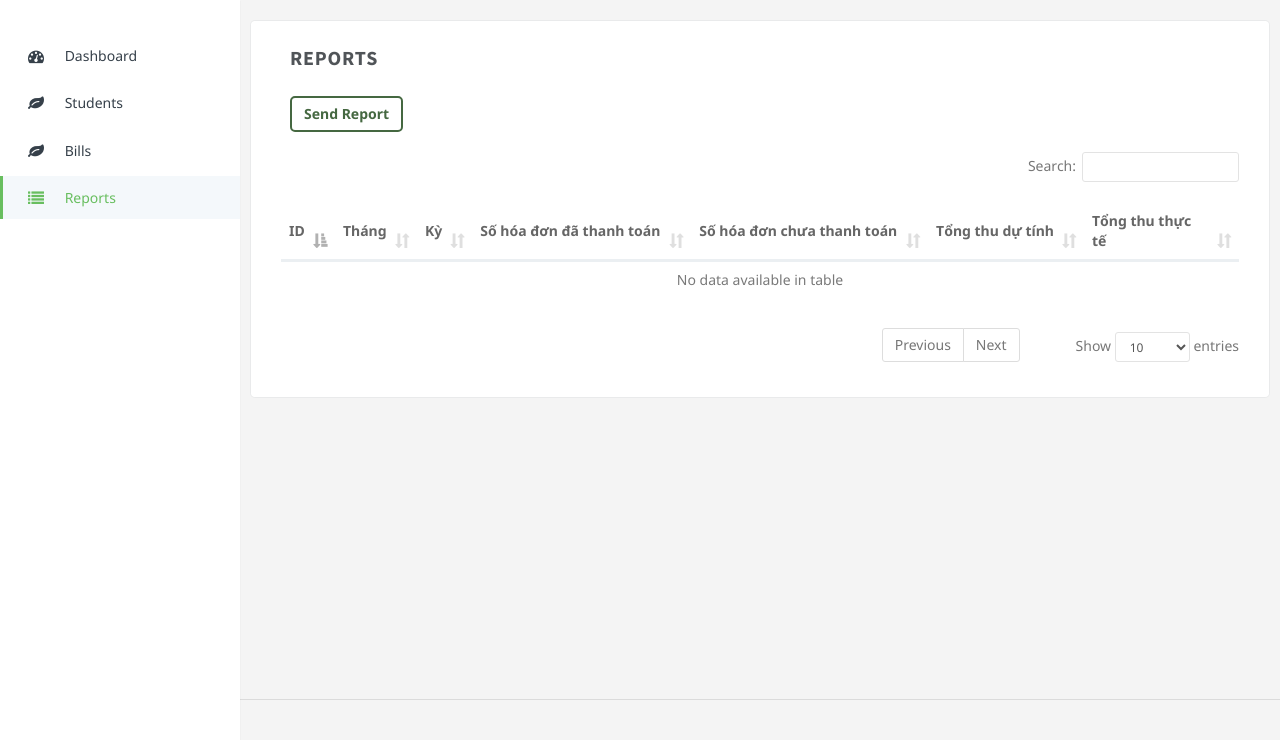
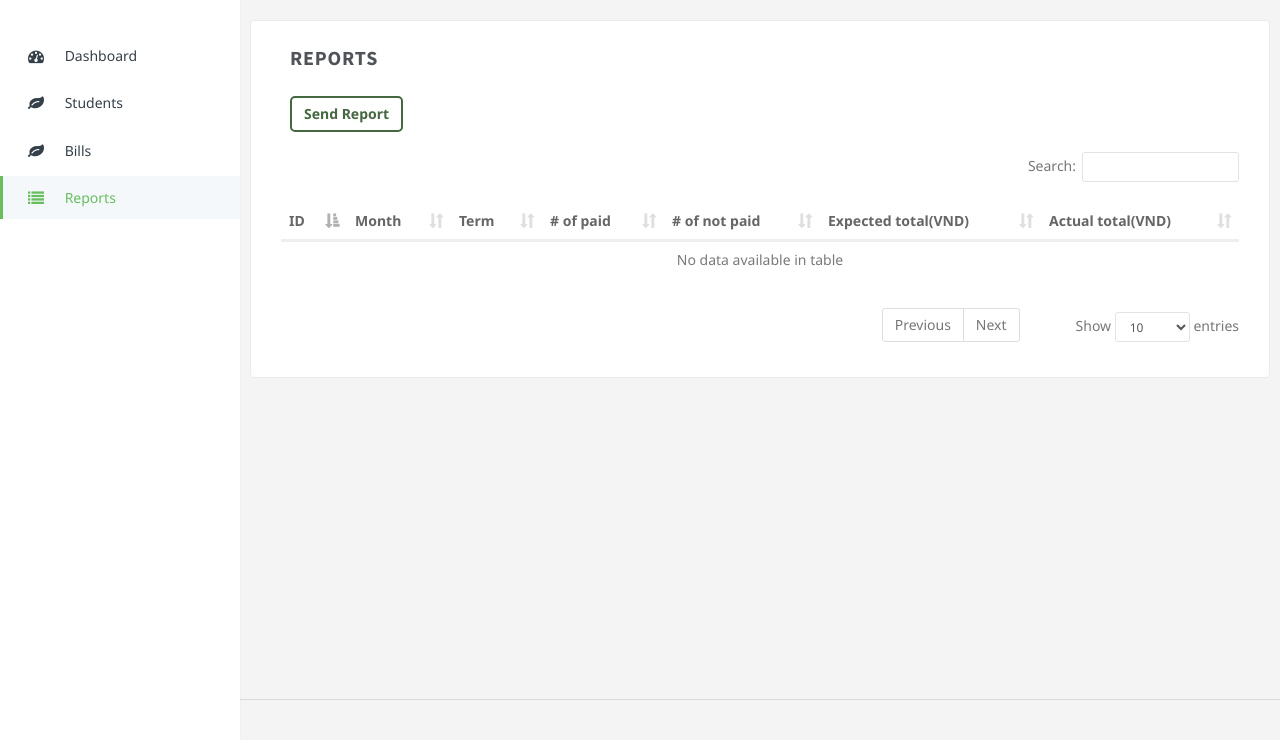
Before and after one commit to DuyenNguyen66/dormitory-ms, a CodeIgniter app: page /database/index.php/admin/report/getReports in a window 1280 px wide. Shown: the part 60-800 px from the top of the page. Run offline with CodeIgniter, Linux system fonts and the light colour scheme; a user stored in the database is signed in; data comes from the database, SQL or seed files in the repository; tables that the repository leaves empty or names only in its code hold one stand-in row (values such as "Sample post"); some web fonts are replaced.

Commit message:
Get list report, Add report

```diff
--- a/application/controllers/admin/Report.php
+++ b/application/controllers/admin/Report.php
@@ -79,6 +79,11 @@ class Report extends CI_Controller {
 		$cmd = $this->input->post('cmd');
 		if (!empty($cmd)) {
 			$report_id = $this->report_model->getReportId($arr[1], $term['term_id'])['report_id'];
+			$check = $this->report_model->checkExistReport($report_id, $building_id);
+			if ($check != null) {
+				$this->session->set_flashdata('error', 'Buiding had reported.');
+				$content = $this->load->view('admin/report_list_manager', '', true);
+			}else {
 				$num_paid = $this->bill_model->getNumPaid($building_id, $arr[1], $term['term_id']);
 				$num_not_paid = $this->bill_model->getNumNotPaid($building_id, $arr[1], $term['term_id']);
 				$expected_total = $this->bill_model->getExpectedTotal($building_id, $arr[1], $term['term_id'])['expected_total'];
@@ -97,7 +102,16 @@ class Report extends CI_Controller {
 					'created_by' => $created_by
 				);
 				$this->report_model->createReportDetail($params);
+				//update reports table
+				$exp_total = $this->report_model->getExpTotal($building_id, $report_id)['expected_total'];
+				$act_total = $this->report_model->getActTotal($building_id, $report_id)['actual_total'];
+				$updateParams = array(
+					'expected_total' => $exp_total,
+					'actual_total' => $act_total
+				);
+				$this->report_model->updateReport($updateParams, $report_id);
 				redirect('report-m');
+			}
 		}
 		//get list report
 		$reports = $this->report_model->getReportByBuilding($building_id);
--- a/application/models/Report_model.php
+++ b/application/models/Report_model.php
@@ -53,4 +53,27 @@ class Report_model extends CI_Model {
 	public function createReportDetail($params) {
 		$this->db->insert('report_detail', $params);
 	}
+
+	public function checkExistReport($report_id, $building_id) {
+		$this->db->where('report_id', $report_id);
+		$this->db->where('building_id', $building_id);
+		return $this->db->get('report_detail')->result_array();
+	}
+
+	public function getExpTotal($building_id, $report_id) {
+		$this->db->select('sum(expected_total) as expected_total');
+		$this->db->where('report_id', $report_id);
+		return $this->db->get('report_detail')->first_row('array');
+	}
+
+	public function getActTotal($building_id, $report_id) {
+		$this->db->select('sum(actual_total) as actual_total');
+		$this->db->where('report_id', $report_id);
+		return $this->db->get('report_detail')->first_row('array');
+	}
+
+	public function updateReport($params, $report_id) {
+		$this->db->where('report_id', $report_id);
+		$this->db->update($this->table, $params);
+	}
 }
--- a/application/views/admin/elec_bill.php
+++ b/application/views/admin/elec_bill.php
@@ -46,7 +46,7 @@
                                         <td><?php echo $row['term_name']?></td>
                                         <td><?php echo $row['index']?></td>
                                         <td><?php echo $row['used']?></td>
-                                        <td><?php echo $row['total_pay']?></td>
+                                        <td><?php echo number_format($row['total_pay'])?></td>
                                         <td><?php echo date('d/m/Y', $row['deadline'])?></td>
                                         <td>
                                             <?php if($row['paid'] == 0):?>
--- a/application/views/admin/elec_price.php
+++ b/application/views/admin/elec_price.php
@@ -28,7 +28,7 @@
                 					<tr>
                                         <td><?php echo $row['name']?></td>
                                         <td><?php echo 'Cho ' . $row['description']?></td>
-                                        <td><?php echo $row['price']?></td>
+                                        <td><?php echo number_format($row['price'])?></td>
                                         <td>
                                         	<button type="button" class="btn btn-inverse btn-custom btn-xs">
                                         		<a href="<?php echo base_url('price/editElec/' . $row['price_id'])?>">Edit</a>
--- a/application/views/admin/report_list.php
+++ b/application/views/admin/report_list.php
@@ -12,7 +12,8 @@
                                 <th>ID</th>
                                 <th>Month</th>
                                 <th>Term</th>
-                                <th>Total</th>
+                                <th>Expected Total(VND)</th>
+                                <th>Actual Total(VND)</th>
                 				<th>Actions</th>
                 			</tr>
                 		</thead>
@@ -26,7 +27,8 @@
                                         <td><?php echo $row['report_id'] ?></td>
                                         <td><?php echo $row['month']?></td>
                                         <td><?php echo $row['term_name']?></td>
-                                        <td><?php echo $row['total']?></td>
+                                        <td><?php echo number_format($row['expected_total'])?></td>
+                                        <td><?php echo number_format($row['actual_total'])?></td>
                 						<td>
                                             <button type="button" class="btn btn-inverse btn-custom btn-xs">
                                                 <a href="<?php echo base_url('report/view/' . $row['report_id'])?>">View Report</a>
--- a/application/views/admin/report_list_manager.php
+++ b/application/views/admin/report_list_manager.php
@@ -7,6 +7,13 @@
     </div>
 </div>
 <div class="row card-box">
+    <?php if($this->session->flashdata('error')):?>
+        <div class="col-md-12">
+            <div class="alert alert-danger">
+                <?php echo $this->session->flashdata('error') ?>
+            </div>
+        </div>
+    <?php endif; ?>
     <div class="tab-content">
         <div id="list" class="tab-pane fade in active">
             <div class="col-xs-12">
@@ -15,12 +22,12 @@
                 		<thead>
                 			<tr>
                                 <th>ID</th>
-                                <th>Tháng</th>
-                                <th>Kỳ</th>
-                                <th>Số hóa đơn đã thanh toán</th>
-                                <th>Số hóa đơn chưa thanh toán</th>
-                                <th>Tổng thu dự tính</th>
-                                <th>Tổng thu thực tế</th>
+                                <th>Month</th>
+                                <th>Term</th>
+                                <th># of paid</th>
+                                <th># of not paid</th>
+                                <th>Expected total(VND)</th>
+                                <th>Actual total(VND)</th>
                 			</tr>
                 		</thead>
                 		<tbody>
@@ -35,8 +42,8 @@
                                         <td><?php echo $row['term_name']?></td>
                                         <td><?php echo $row['num_paid']?></td>
                                         <td><?php echo $row['num_not_paid']?></td>
-                                        <td><?php echo $row['expected_total']?></td>
-                                        <td><?php echo $row['actual_total']?></td>
+                                        <td><?php echo number_format($row['expected_total'])?></td>
+                                        <td><?php echo number_format($row['actual_total'])?></td>
                 					</tr>
                 					<?php
                 				endforeach;
--- a/application/views/admin/room_bill.php
+++ b/application/views/admin/room_bill.php
@@ -42,7 +42,7 @@
                                         <td><?php echo $row['term_name']?></td>
                                         <td><?php echo $row['room_name']?></td>
                                         <td><?php echo $row['total_student']?></td>
-                                        <td><?php echo $row['total_pay']?></td>
+                                        <td><?php echo number_format($row['total_pay'])?></td>
                                         <td><?php echo date('d/m/Y', $row['deadline'])?></td>
                                         <td>
                                             <?php if($row['paid'] == 0):?>
--- a/application/views/admin/room_price.php
+++ b/application/views/admin/room_price.php
@@ -23,7 +23,7 @@
         					<tr>
                                 <td><?php echo $room_price['name']?></td>
                                 <td><?php echo 'Cho ' . $room_price['description']?></td>
-                                <td><?php echo $room_price['price']?></td>
+                                <td><?php echo number_format($room_price['price'])?></td>
                                 <td>
                                 	<button type="button" class="btn btn-inverse btn-custom btn-xs">
                                 		<a href="<?php echo base_url('price/editRoom/' . $room_price['price_id'])?>">Edit</a>
--- a/application/views/admin/water_bill.php
+++ b/application/views/admin/water_bill.php
@@ -46,7 +46,7 @@
                                         <td><?php echo $row['term_name']?></td>
                                         <td><?php echo $row['index']?></td>
                                         <td><?php echo $row['used']?></td>
-                                        <td><?php echo $row['total_pay']?></td>
+                                        <td><?php echo number_format($row['total_pay'])?></td>
                 						<td><?php echo date('d/m/Y', $row['deadline'])?></td>
                                         <td>
                                             <?php if($row['paid'] == 0):?>
--- a/application/views/admin/water_price.php
+++ b/application/views/admin/water_price.php
@@ -28,7 +28,7 @@
                 					<tr>
                                         <td><?php echo $row['name']?></td>
                                         <td><?php echo 'Cho ' . $row['description']?></td>
-                                        <td><?php echo $row['price']?></td>
+                                        <td><?php echo number_format($row['price'])?></td>
                                         <td>
                                         	<button type="button" class="btn btn-inverse btn-custom btn-xs">
                                         		<a href="<?php echo base_url('price/editWater/' . $row['price_id'])?>">Edit</a>
--- a/application/views/elec_bill.php
+++ b/application/views/elec_bill.php
@@ -32,7 +32,7 @@
                                         <td><?php echo $row['month']?></td>
                                         <td><?php echo $row['index']?></td>
                                         <td><?php echo $row['used']?></td>
-                                        <td><?php echo $row['total_pay']?></td>
+                                        <td><?php echo number_format($row['total_pay'])?></td>
                                         <td><?php echo date('d/m/Y', $row['deadline'])?></td>
                                         <td>
                                             <?php if($row['paid'] == 0):?>
--- a/application/views/water_bill.php
+++ b/application/views/water_bill.php
@@ -32,7 +32,7 @@
                                         <td><?php echo $row['month']?></td>
                                         <td><?php echo $row['index']?></td>
                                         <td><?php echo $row['used']?></td>
-                                        <td><?php echo $row['total_pay']?></td>
+                                        <td><?php echo number_format($row['total_pay'])?></td>
                                         <td><?php echo date('d/m/Y', $row['deadline'])?></td>
                                         <td>
                                             <?php if($row['paid'] == 0):?>
```
Lines whose indentation alone changed are shown as unchanged.
